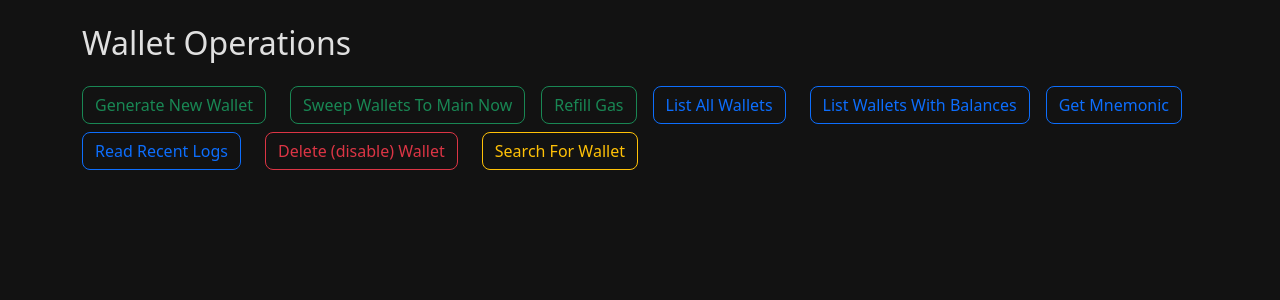
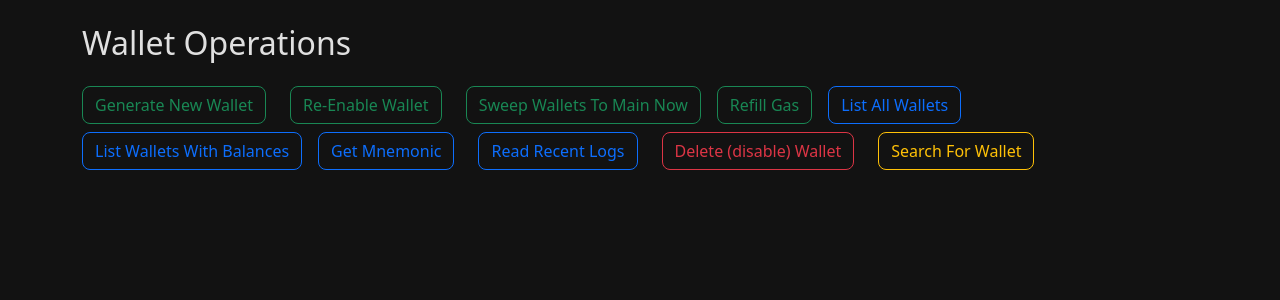
Before and after one commit to ChickenWand3/luckyCrypto, a Flask app: page / in a window 1280 px wide. Shown: the part 80-380 px from the top of the page. Run offline with Flask 3, Linux system fonts and the light colour scheme; some libraries are stand-ins or nearby versions.

Commit message:
added enable wallet button

```diff
--- a/encryption_key.txt
+++ b/encryption_key.txt
@@ -1 +1 @@
-4nsWJgW8UDCaOUbZmfPWKwdhvJIKiW14CLvUFL3K0OU=
+ylFzoQY5kMPUBWSmmp4waNu-c6ZKkmjX2HUFgyWgYTE=
--- a/ui/app.py
+++ b/ui/app.py
@@ -9,13 +9,13 @@ import krakenex
 
 sys.path.append("..")  # Adjust the path to import from the parent directory
 sys.path.append(os.path.abspath(os.path.join(os.path.dirname(__file__), '..')))
-from funcs import generate_wallets, search_wallets, get_wallets, disable_wallet, jsonify_walletBalances, get_mnemonic, read_last_n_lines
+from funcs import generate_wallets, search_wallets, get_wallets, disable_wallet, enable_wallet, jsonify_walletBalances, get_mnemonic, read_last_n_lines
 
 from send_out_gas import refillGas
 from sweep_to_main import main as sweep_to_main
 
 # TODO
-# Add enable button/functionality
+# Add enable button/functionality - Done
 # Add edit button/functionality
 # Display sum of totals in list balances (js side)
 # Add get status of operation for sweep to main and refill gas
@@ -89,6 +89,19 @@ async def action():
                 return jsonify({"result": "Wallet disabled successfully"}), 200
             else:
                 return jsonify({"result": "No matching wallet found to disable"}), 404
+        except Exception as e:
+            return jsonify({"result": f"An internal error occurred: {str(e)}"}), 500
+    elif button_clicked == "enable":
+        name = data.get('name', None)
+        email = data.get('email', None)
+        if not name and not email:
+            return jsonify({"result": "At least one of name or email is required for deletion"}), 400
+        try:
+            enabled = enable_wallet(wallet_email=email, wallet_name=name)
+            if enabled:
+                return jsonify({"result": "Wallet enabled successfully"}), 200
+            else:
+                return jsonify({"result": "No matching wallet found to enable"}), 404
         except Exception as e:
             return jsonify({"result": f"An internal error occurred: {str(e)}"}), 500
     elif button_clicked == "list_all":
--- a/ui/templates/index.html
+++ b/ui/templates/index.html
@@ -79,6 +79,7 @@
   <!-- Action buttons -->
   <div class="mb-3" id="actionButtons">
     <button class="btn btn-outline-success me-2" onclick="showForm(event, 'generate')">Generate New Wallet</button>
+    <button class="btn btn-outline-success me-2" onclick="showForm(event, 'enable')">Re-Enable Wallet</button>
     <button class="btn btn-outline-success" onclick="showForm(event, 'force_sweep')">Sweep Wallets To Main Now</button>
     <button class="btn btn-outline-success" onclick="showForm(event, 'refill_gas')">Refill Gas</button>
     <button class="btn btn-outline-primary me-2" onclick="showForm(event, 'list_all')">List All Wallets</button>
@@ -181,6 +182,10 @@
       case 'generate':
         extraInputs.classList.remove('d-none');
         break;
+      case 'enable':
+        selectInputGroup.classList.remove('d-none');
+        updateSearchPlaceholder();
+        break;
       case 'delete':
       case 'search_one':
         selectInputGroup.classList.remove('d-none');
@@ -228,7 +233,7 @@
       return showValidationError();
     }
 
-    if ((currentAction === 'delete' || currentAction === 'search_one') && !userInput) {
+    if ((currentAction === 'delete' || currentAction === 'search_one' || currentAction === 'enable') && !userInput) {
       return showValidationError();
     }
 
@@ -298,7 +303,7 @@
   } else if (currentAction === 'delete') {
     payload.searchType = pendingInput?.searchType || 'name';
     payload.value = pendingInput?.value || '';
-  } else if (currentAction === 'search_one') {
+  } else if (currentAction === 'search_one' || currentAction === 'enable') {
     payload[pendingSearchType] = document.getElementById('userInput').value.trim();
   } else if (currentAction === 'list_all' || currentAction === 'list_all_balances') {
     payload.scope = document.getElementById('scopeSelect').value;
```
Also changed, not shown: 2 other files.
